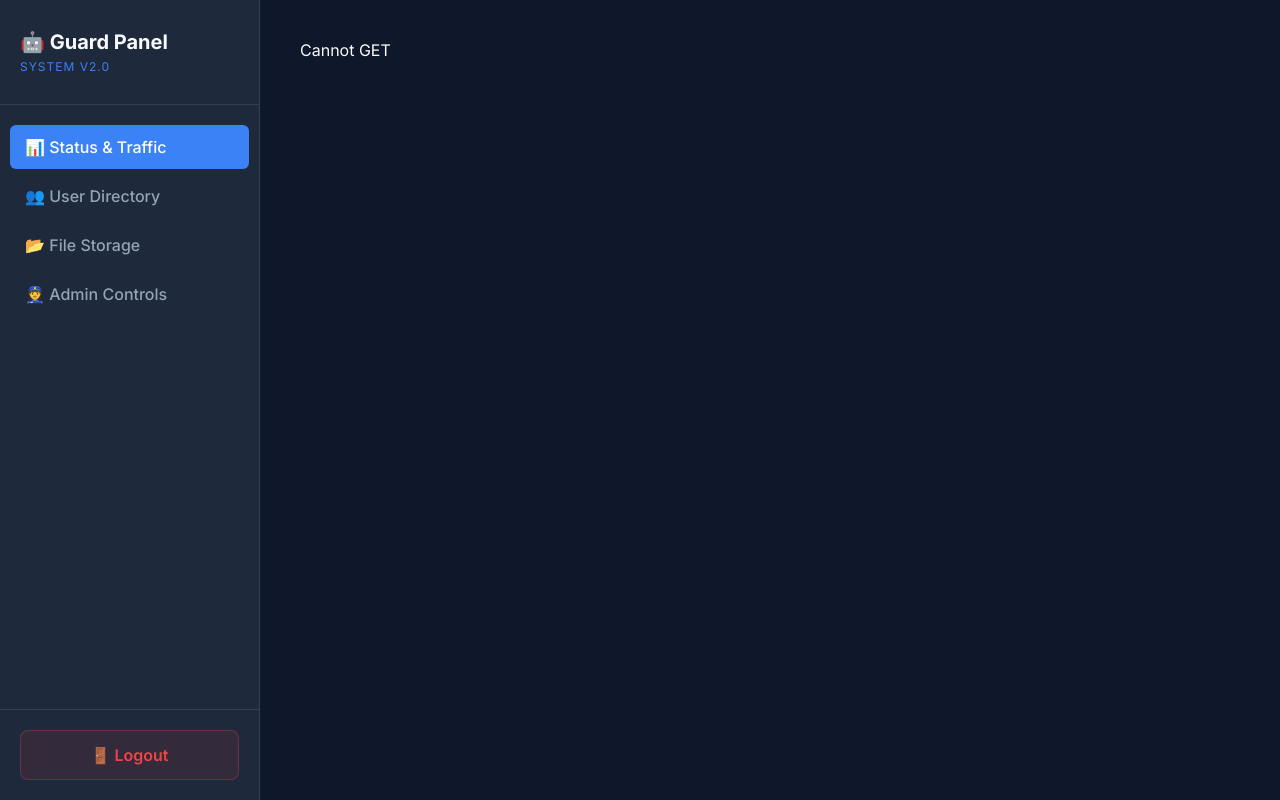
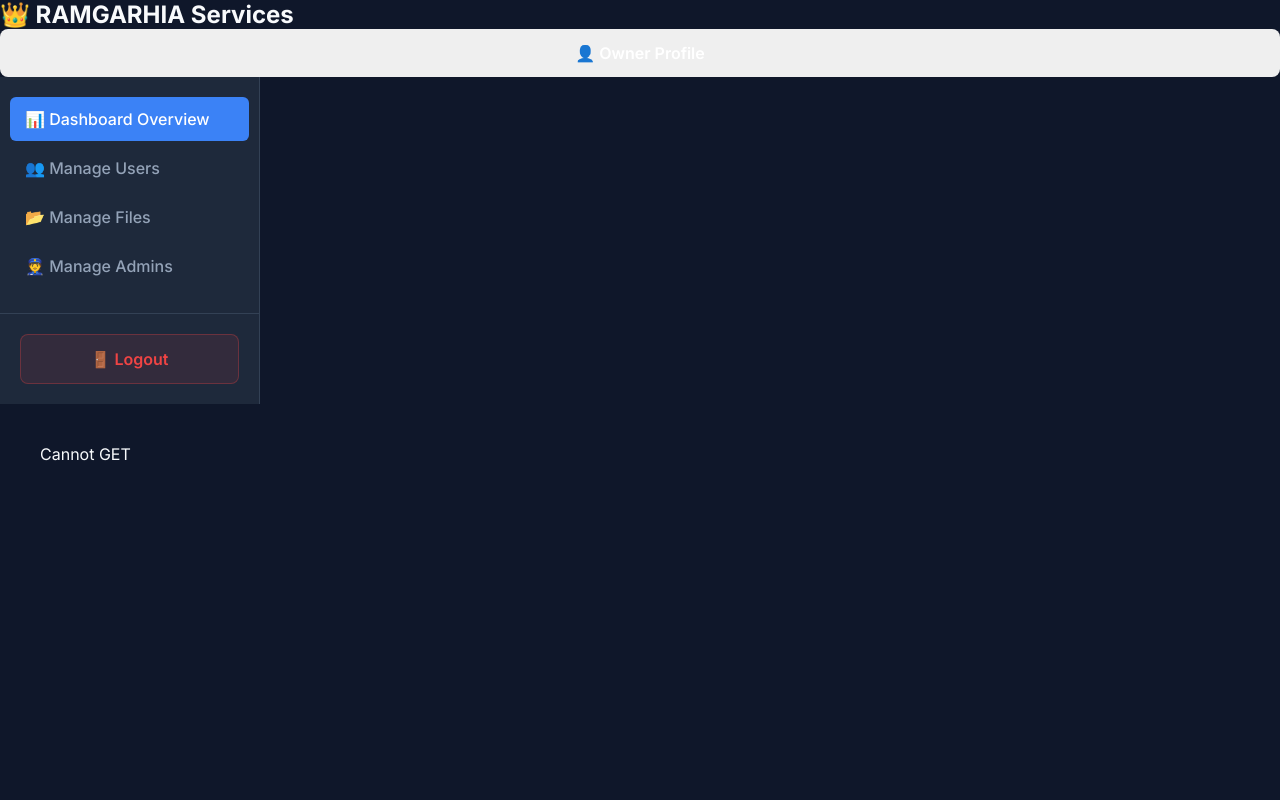
Before and after one commit to LKDlovepreet/New-Drama-Bot, a Python web app: template dashboard/templates/dashboard.html in a window 1280 px wide. Run offline with Jinja, Linux system fonts and the light colour scheme; the template is opened without the code that fills it, so the values that code supplies are empty.

Commit message:
Update dashboard.html

```diff
--- a/dashboard/templates/dashboard.html
+++ b/dashboard/templates/dashboard.html
@@ -3,35 +3,42 @@
 <head>
     <meta charset="UTF-8">
     <meta name="viewport" content="width=device-width, initial-scale=1.0">
-    <title>Bot Dashboard</title>
+    <title>RAMGARHIA Services - Control Panel</title>
     <link rel="stylesheet" href="/static/style.css">
     <script>
     async function loadData(page) {
-        document.getElementById('main-view').innerHTML = '<div class="loader">Loading Data...</div>';
-        document.querySelectorAll('.sidebar button').forEach(b => b.classList.remove('active'));
+        document.getElementById('main-content').innerHTML = '<div class="loader">Loading Data...</div>';
+        document.querySelectorAll('.sidebar-nav button').forEach(b => b.classList.remove('active'));
         document.getElementById('btn-'+page).classList.add('active');
 
         try {
             const res = await fetch('/api/' + page);
             const html = await res.text();
-            document.getElementById('main-view').innerHTML = html;
+            document.getElementById('main-content').innerHTML = html;
         } catch(e) {
-            document.getElementById('main-view').innerHTML = '<p class="error-msg">Failed to load data.</p>';
+            document.getElementById('main-content').innerHTML = '<p class="error-msg">Failed to load data.</p>';
         }
     }
     </script>
 </head>
-<body class="dashboard-body" onload="loadData('status')">
+<body onload="loadData('status')">
+
+    <header class="top-navbar">
+        <div class="logo">
+            <h2>👑 RAMGARHIA Services</h2>
+        </div>
+        <div class="profile-section">
+            <button class="profile-btn">👤 Owner Profile</button>
+        </div>
+    </header>
+
+    <div class="dashboard-container">
         <aside class="sidebar">
-        <div class="sidebar-brand">
-            <h2>🤖 Guard Panel</h2>
-            <p>System v2.0</p>
-        </div>
             <nav class="sidebar-nav">
-            <button id="btn-status" onclick="loadData('status')">📊 Status & Traffic</button>
-            <button id="btn-users" onclick="loadData('users')">👥 User Directory</button>
-            <button id="btn-files" onclick="loadData('files')">📂 File Storage</button>
-            <button id="btn-admins" onclick="loadData('admins')">👮 Admin Controls</button>
+                <button id="btn-status" onclick="loadData('status')">📊 Dashboard Overview</button>
+                <button id="btn-users" onclick="loadData('users')">👥 Manage Users</button>
+                <button id="btn-files" onclick="loadData('files')">📂 Manage Files</button>
+                <button id="btn-admins" onclick="loadData('admins')">👮 Manage Admins</button>
             </nav>
             <div class="sidebar-footer">
                 <form action="/logout" method="post">
@@ -39,7 +46,10 @@
                 </form>
             </div>
         </aside>
-    <main class="content" id="main-view">
+
+        <main class="content" id="main-content">
             </main>
+    </div>
+
 </body>
 </html>
```
Lines whose indentation alone changed are shown as unchanged.
